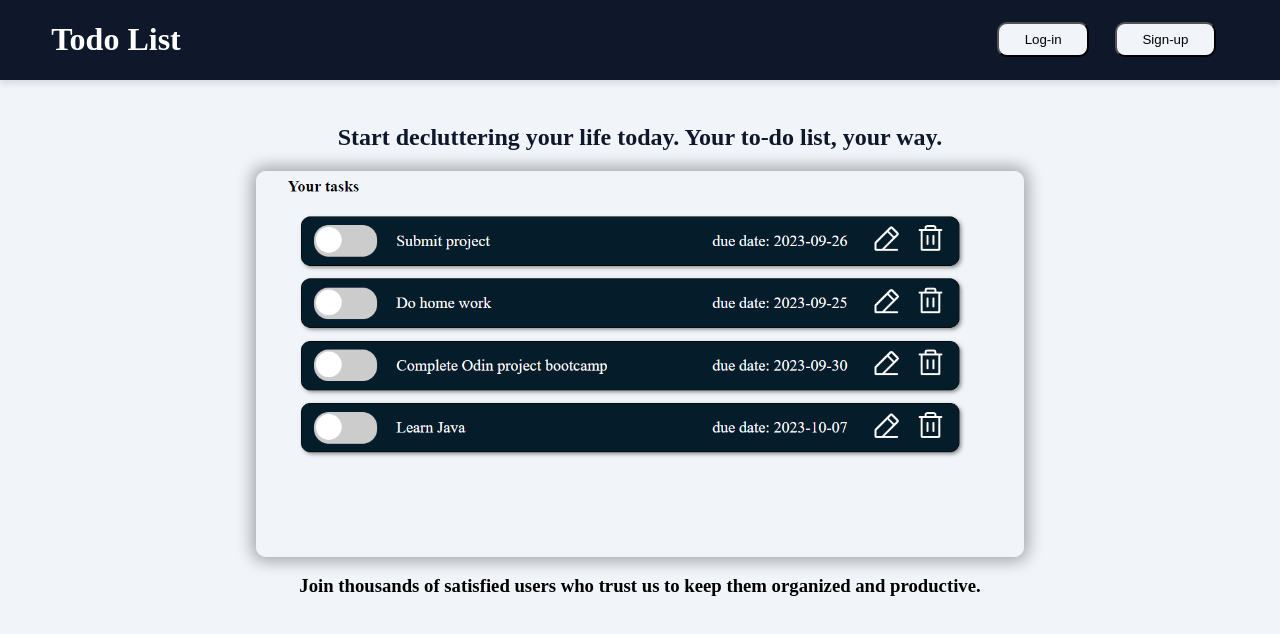
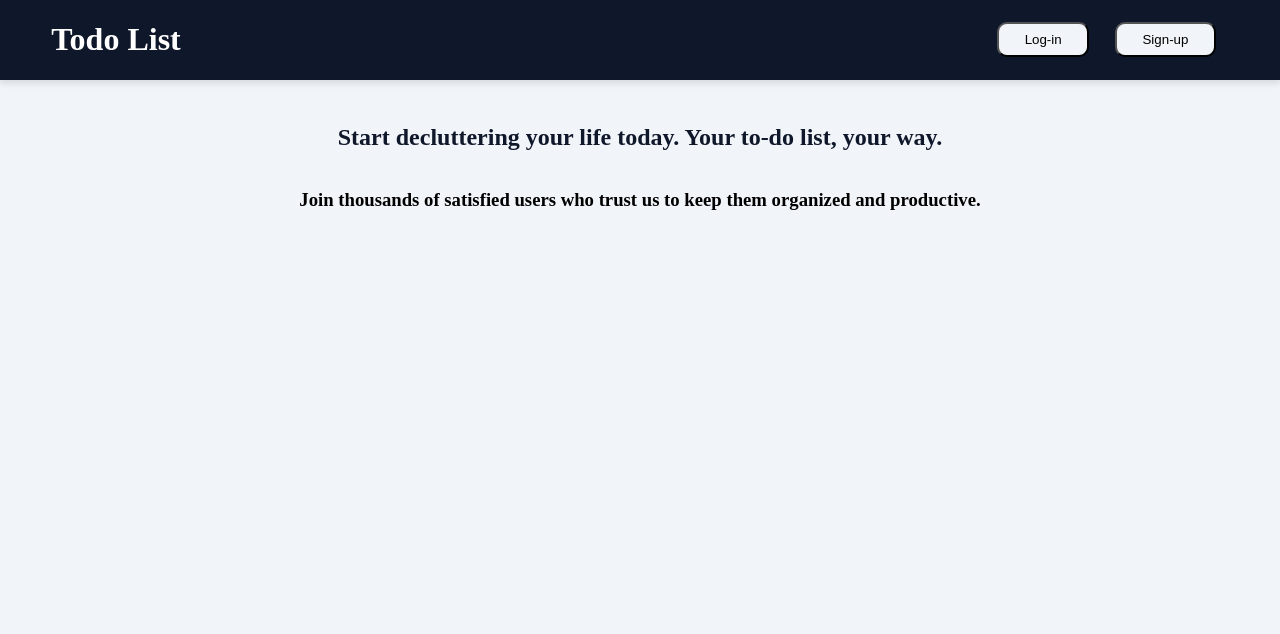
Before and after one commit to SmonFtwi/Todolist-Mern-App, a React (Vite) app in the folder client/: page / in a window 1280 px wide. Shown: the top 634 px of the page. Built offline with nearby package versions, Linux system fonts and the light colour scheme.

Commit message:
remove the image

```diff
--- a/client/src/App.jsx
+++ b/client/src/App.jsx
@@ -1,6 +1,6 @@
 import Header from './component/header'
 import './App.css'
-import img from './assets/Capture.png'
+//import img from './assets/Capture.png'
 
 
 function App(){
@@ -11,7 +11,7 @@ function App(){
       <div className='homeContent'>
 
         <h2>Start decluttering your life today. Your to-do list, your way.</h2>
-        <img src={img}></img>
+        {/* <img src={img}></img> */}
 
         <h3>Join thousands of satisfied users who trust us to keep them organized and productive.</h3>
       </div>
```
